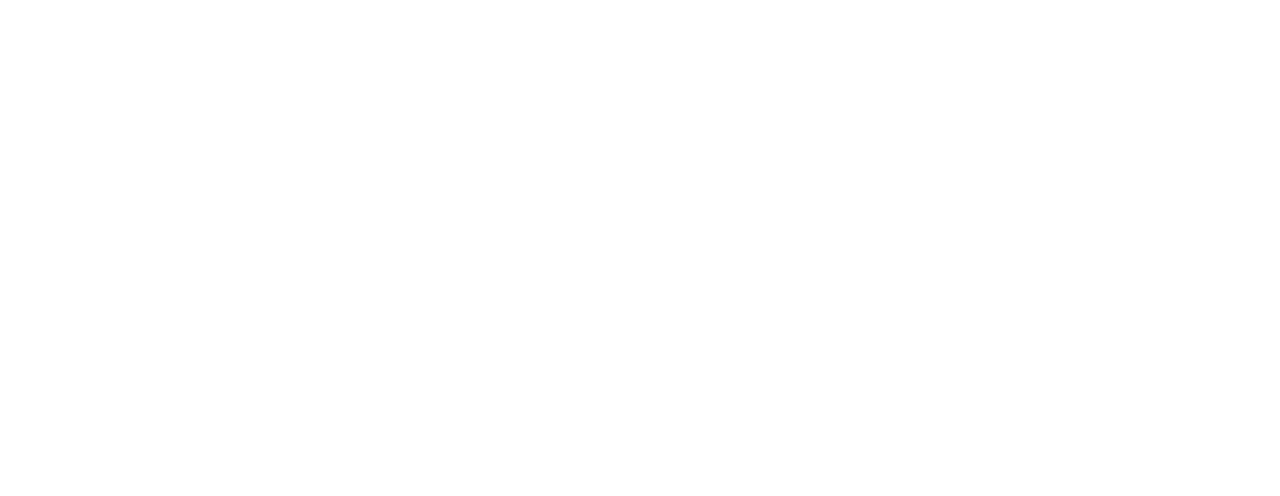
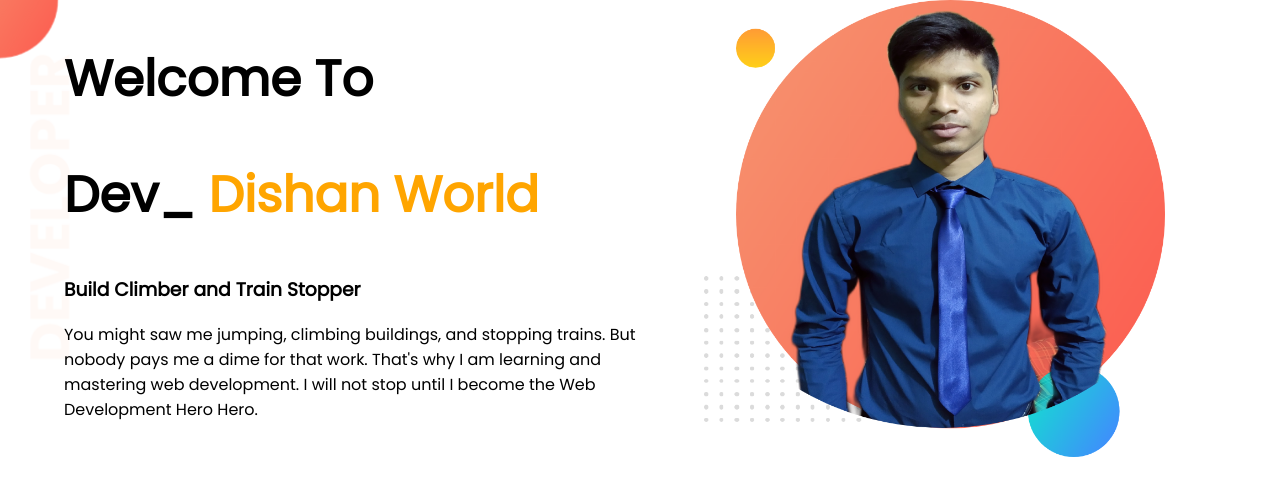
Before and after one commit to DeveloperDishan/website-portfolio-pactice, a plain HTML site: page index.html in a window 1280 px wide. Drawn offline with Linux system fonts and the light colour scheme.

Commit message:
fast part

```diff
--- a/index.html
+++ b/index.html
@@ -1,13 +1,33 @@
 <!DOCTYPE html>
 <html lang="en">
+
 <head>
     <meta charset="UTF-8">
     <meta http-equiv="X-UA-Compatible" content="IE=edge">
     <meta name="viewport" content="width=device-width, initial-scale=1.0">
     <title>ph portfolio pactice</title>
+    <link rel="preconnect" href="https://fonts.googleapis.com">
+    <link rel="preconnect" href="https://fonts.gstatic.com" crossorigin>
+    <link href="https://fonts.googleapis.com/css2?family=Poppins&display=swap" rel="stylesheet">
     <link rel="stylesheet" href="style.css">
 </head>
+
 <body>
+    <section class="top-banner">
+        <div class="helf-width">
+            <h1>Welcome To</h1>
+            <h1>Dev_ <span class="color-orange">Dishan World</span></h1>
+            <h3>Build Climber and Train Stopper</h3>
+            <p>You might saw me jumping, climbing buildings, and stopping trains. But nobody pays me a dime for that
+                work. That's why I am learning and mastering web development. I will not stop until I become the Web
+                Development Hero
+                Hero.</p>
+            <a class="link-btn" target="_blank" href="https://www.facebook.com/">Hire me</a>
+        </div>
+        <div class="helf-width">
+            <img src="images/my-bg-pic1.png" alt="">
+        </div>
+    </section>
+</body>
 
-</body>
 </html>
--- a/style.css
+++ b/style.css
@@ -0,0 +1,43 @@
+body {
+    font-family: 'Poppins', sans-serif;
+    margin: 0;
+}
+
+h1 {
+    font-size: 50px;
+}
+
+.color-orange {
+    color: orange;
+}
+
+section {
+    display: flex;
+}
+
+.top-banner {
+    background-image: url(images/top-banner.png);
+    background-repeat: no-repeat;
+}
+
+.helf-width {
+    width: 50%;
+    padding-left: 5%;
+}
+
+.helf-width img {
+    width: 80%;
+}
+
+.link-btn {
+    text-decoration: none;
+    background-image: -moz-linear-gradient(orange, tomato);
+    padding: 10px 40px;
+    border-radius: 5px;
+    -webkit-border-radius: 5px;
+    -moz-border-radius: 5px;
+    -ms-border-radius: 5px;
+    -o-border-radius: 5px;
+    color: #fff;
+    font-weight: 400;
+}
```
